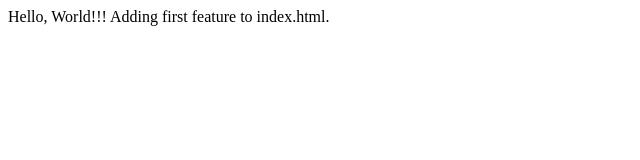
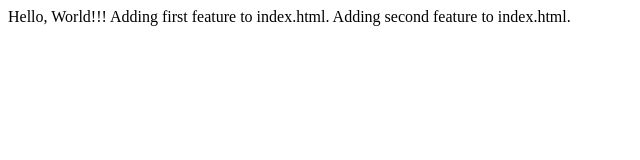
Before and after one commit to omkark007/webdev_project2, a plain HTML site: page index.html in a window 1280 px wide. Shown: the whole page, without its empty margins (0-640 px from the left). Drawn offline with Linux system fonts and the light colour scheme.

Commit message:
Added second feature.

```diff
--- a/index.html
+++ b/index.html
@@ -7,5 +7,6 @@
   <body>
       Hello, World!!!
       Adding first feature to index.html.
+      Adding second feature to index.html.
   </body>
 </html>
```
